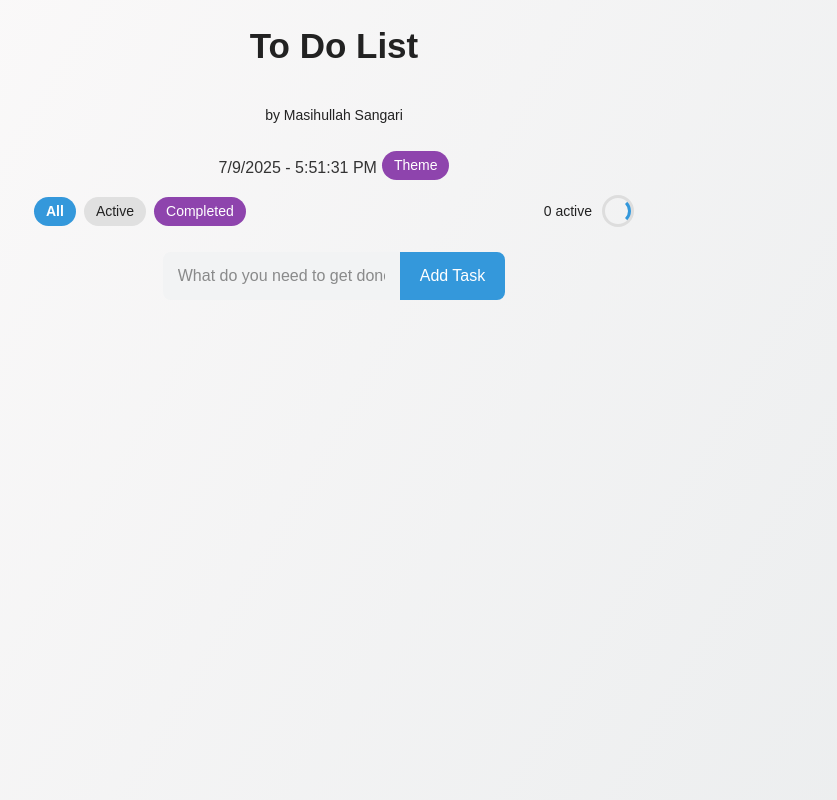
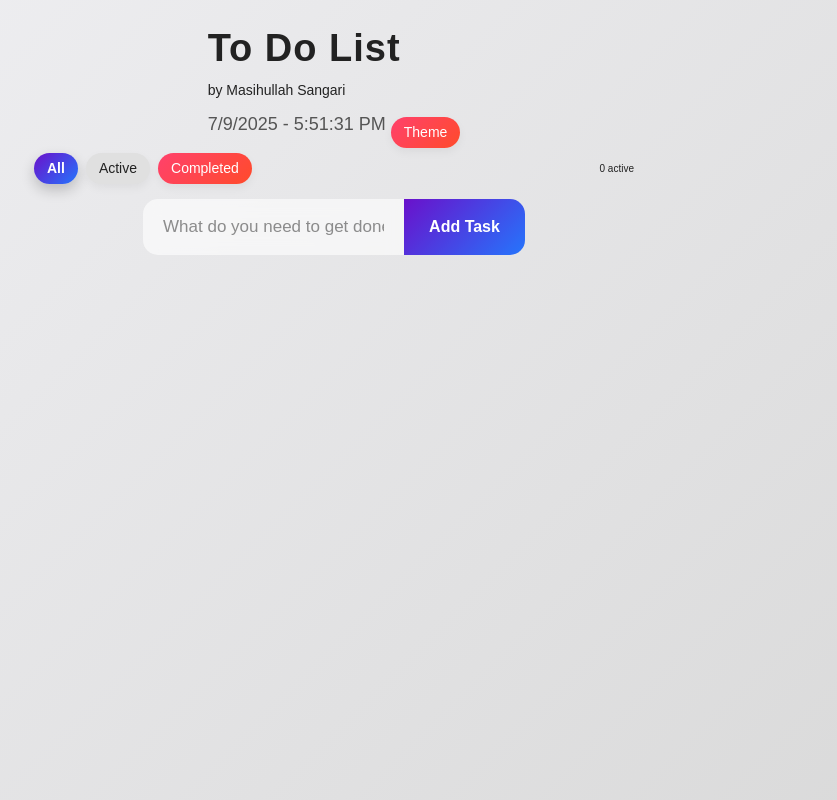
Before and after one commit to BilalSangari/Practice, a React (Vite) app: page / in a window 1280 px wide. Shown: the whole page, without its empty margins (306-1143 px from the left). Built offline with nearby package versions, Linux system fonts and the light colour scheme.

Commit message:
new Styling in Todo.css

```diff
--- a/src/projects/Todo/Todo.css
+++ b/src/projects/Todo/Todo.css
@@ -1,75 +1,78 @@
-/* === Base Layout === */
+/* === Base Styles === */
+body {
+  font-family: "Poppins", "Segoe UI", Roboto, sans-serif;
+  background: #f0f0f3;
+  margin: 0;
+  padding: 0;
+  transition: all 0.4s ease;
+}
+
+.theme-dark body {
+  background: #0f1115;
+}
+
+/* === Todo Container === */
 .todo-container {
-  align-items: center;
   display: flex;
   flex-direction: column;
+  align-items: center;
   min-height: 100vh;
   padding: 2rem;
-  background-image: linear-gradient(120deg, #fdfbfb, #ebedee);
-  color: #222;
-  transition: background 0.3s ease, color 0.3s ease;
+  background: linear-gradient(135deg, #f0f0f3, #d9d9d9);
+  transition: all 0.5s ease;
 }
 
 .theme-dark .todo-container {
-  background-image: linear-gradient(120deg, #001214, #001f29);
+  background: linear-gradient(135deg, #0f1115, #1a1c23);
+}
+
+/* === Header === */
+header h1 {
+  font-size: 3.8rem;
+  font-weight: 700;
+  color: #222;
+  margin-bottom: 0.3rem;
+  letter-spacing: 1px;
+}
+
+.theme-dark header h1 {
   color: #f5f5f5;
 }
 
-header {
-  align-items: center;
-  display: flex;
-  flex-direction: column;
-  justify-content: space-between;
-  min-height: 20vh;
-  width: 100%;
-  text-align: center;
-}
-
-header h1 {
-  font-size: 3.5rem;
-  font-weight: 700;
-  margin-bottom: 0.3rem;
-  font-family: "Poppins", sans-serif;
+.author {
+  font-size: 1.4rem;
+  font-weight: 500;
+  margin-bottom: 1rem;
+  transition: color 0.3s ease;
   color: #222;
 }
 
-.theme-dark header h1 {
-  color: #fff;
-}
-
-/* === Author Name === */
-.author {
-  font-size: 1.4rem;
-  font-weight: 500;
-  margin-top: 0.5rem;
-  transition: color 0.3s ease;
-  color: #222; /* blackish in light mode */
-}
-
 .theme-dark .author {
-  color: #f5f5f5; /* whiteish in dark mode */
+  color: #f5f5f5;
 }
 
 /* === Date & Time === */
 .date-time {
-  font-size: 1.6rem;
+  font-size: 1.8rem;
   font-weight: 500;
   font-family: "Poppins", sans-serif;
-  margin-top: 0.6rem;
-  color: #333;
-}
-.theme-dark .date-time {
-  color: #ddd;
+  color: #555;
+  margin-bottom: 1.5rem;
+  transition: color 0.3s ease;
 }
 
-/* === Toolbar (Chips + Progress) === */
+.theme-dark .date-time {
+  color: #ccc;
+}
+
+/* === Toolbar === */
 .toolbar {
   display: flex;
   justify-content: space-between;
   align-items: center;
   width: 100%;
   max-width: 600px;
-  margin: 1.5rem 0;
+  margin-bottom: 1.5rem;
 }
 
 .chips {
@@ -80,121 +83,92 @@ header h1 {
 .chip {
   font-size: 1.4rem;
   font-weight: 500;
-  font-family: "Poppins", sans-serif;
-  padding: 0.4rem 1.2rem;
+  padding: 0.5rem 1.3rem;
   border-radius: 999px;
   background: #e0e0e0;
   color: #222;
+  cursor: pointer;
+  transition: all 0.3s ease;
+  box-shadow: 0 4px 10px rgba(0, 0, 0, 0.05);
+}
+
+.chip.active {
+  background: linear-gradient(135deg, #6a11cb, #2575fc);
+  color: #fff;
+  font-weight: 600;
+  box-shadow: 0 6px 14px rgba(0, 0, 0, 0.2);
+}
+
+.theme-dark .chip {
+  background: #333;
+  color: #eee;
+}
+
+.theme-dark .chip.active {
+  background: linear-gradient(135deg, #8e44ad, #3498db);
+  color: #fff;
+}
+
+/* Theme Button */
+.chip:last-child {
+  background: linear-gradient(135deg, #ff416c, #ff4b2b);
+  color: #fff;
+}
+.chip:last-child:hover {
+  transform: scale(1.05);
+  box-shadow: 0 6px 16px rgba(255, 75, 43, 0.4);
+}
+
+/* === Form === */
+form {
+  display: flex;
+  justify-content: center;
+  width: 100%;
+  max-width: 600px;
+  margin-bottom: 2rem;
+}
+
+form input {
+  flex: 1;
+  padding: 15px 20px;
+  font-size: 1.7rem;
+  font-weight: 400;
+  border-radius: 15px 0 0 15px;
   border: none;
+  outline: none;
+  background: rgba(255, 255, 255, 0.6);
+  backdrop-filter: blur(8px);
+  color: #222;
+  transition: all 0.3s ease;
+}
+
+.theme-dark form input {
+  background: rgba(30, 30, 30, 0.6);
+  color: #f5f5f5;
+}
+
+form input:focus {
+  box-shadow: 0 0 10px rgba(52, 152, 219, 0.6);
+}
+
+form button {
+  padding: 15px 25px;
+  font-size: 1.6rem;
+  font-weight: 600;
+  border: none;
+  border-radius: 0 15px 15px 0;
+  background: linear-gradient(135deg, #6a11cb, #2575fc);
+  color: #fff;
   cursor: pointer;
   transition: all 0.3s ease;
 }
 
-.chip.active {
-  background: #3498db;
-  color: #fff;
-  font-weight: 600;
+form button:hover {
+  transform: translateY(-2px);
+  box-shadow: 0 6px 16px rgba(52, 152, 219, 0.5);
 }
 
-.theme-dark .chip {
-  background: #444;
-  color: #eee;
-}
-.theme-dark .chip.active {
-  background: #3498db;
-  color: #fff;
-}
-
-/* Theme Button (last chip) */
-.chip:last-child {
-  background: #8e44ad;
-  color: #fff;
-}
-.chip:last-child:hover {
-  background: #732d91;
-}
-
-/* === Progress Circle === */
-.count {
-  display: flex;
-  align-items: center;
-  gap: 1rem;
-  font-family: "Poppins", sans-serif;
-  font-size: 1.4rem;
-}
-
-.progress {
-  --size: 32px;
-  --value: 0%;
-  width: var(--size);
-  height: var(--size);
-  border-radius: 50%;
-  border: 3px solid #ddd;
-  position: relative;
-}
-.progress span {
-  content: "";
-  position: absolute;
-  inset: 0;
-  border-radius: 50%;
-  border: 3px solid #3498db;
-  clip-path: polygon(50% 50%, 100% 0, 100% 100%);
-  transform: rotate(calc(var(--value) * 3.6deg));
-  transition: transform 0.4s ease;
-}
-
-/* === Form (Input + Button) === */
-form {
-  display: flex;
-  justify-content: center;
-  margin: 1rem 0;
-  width: 100%;
-  max-width: 600px;
-}
-
-form input {
-  flex: 1;
-  padding: 12px 15px;
-  font-size: 1.6rem;
-  font-family: "Poppins", sans-serif;
-  border: none;
-  outline: none;
-  border-radius: 8px 0 0 8px;
-  background: #f2f3f4;
-  color: #222;
-}
-
-.theme-dark form input {
-  background: #333;
-  color: #fff;
-}
-
-form button {
-  padding: 12px 20px;
-  font-size: 1.6rem;
-  font-weight: 500;
-  font-family: "Poppins", sans-serif;
-  border: none;
-  border-radius: 0 8px 8px 0;
-  background: #3498db;
-  color: #fff;
-  cursor: pointer;
-  transition: background 0.3s ease;
-}
-
-form button:hover {
-  background: #2980b9;
-}
-
-/* === Todo List === */
-.myUnOrdList {
-  display: flex;
-  justify-content: center;
-  align-items: center;
-  max-width: 1200px;
-  width: 100%;
-}
-
+/* === Todo List Items === */
 ul {
   list-style: none;
   width: 100%;
@@ -203,30 +177,31 @@ ul {
 }
 
 .todo-item {
+  background: rgba(255, 255, 255, 0.7);
+  backdrop-filter: blur(12px);
+  border-radius: 20px;
   margin: 1rem 0;
-  font-size: 1.6rem;
-  color: #1c2833;
-  border-radius: 12px;
-  background-color: #f2f3f4;
-  padding: 1rem 1.5rem;
+  padding: 1.5rem 2rem;
   display: grid;
   grid-template-columns: 1fr auto auto;
   align-items: center;
   gap: 1rem;
-  transition: background 0.3s ease, transform 0.2s ease;
+  font-size: 1.6rem;
+  font-weight: 500;
+  color: #222;
+  box-shadow: 0 8px 20px rgba(0, 0, 0, 0.1);
+  transition: transform 0.3s ease, box-shadow 0.3s ease;
+}
+
+.theme-dark .todo-item {
+  background: rgba(30, 30, 30, 0.7);
+  color: #f5f5f5;
+  box-shadow: 0 8px 20px rgba(0, 0, 0, 0.4);
 }
 
 .todo-item:hover {
-  transform: translateY(-3px);
-  background: #e8e8e8;
-}
-
-.theme-dark .todo-item {
-  background: #2b2b2b;
-  color: #eee;
-}
-.theme-dark .todo-item:hover {
-  background: #3a3a3a;
+  transform: translateY(-4px);
+  box-shadow: 0 12px 30px rgba(0, 0, 0, 0.2);
 }
 
 .todo-item.completed span {
@@ -234,17 +209,9 @@ ul {
   opacity: 0.6;
 }
 
-/* Todo text */
-.todo-item span {
-  font-size: 1.6rem;
-  font-weight: 500;
-  word-break: break-word;
-}
-
-/* Buttons inside todos */
+/* === Buttons inside todos === */
 .icon-btn {
-  font-size: 2.2rem;
-  cursor: pointer;
+  font-size: 2.4rem;
   width: 3.2rem;
   height: 3.2rem;
   border-radius: 50%;
@@ -252,42 +219,41 @@ ul {
   align-items: center;
   justify-content: center;
   border: none;
-  transition: background 0.3s ease, transform 0.2s ease;
-}
-
-.icon-btn:hover {
-  transform: scale(1.1);
+  cursor: pointer;
+  transition: all 0.3s ease;
 }
 
 .check-btn {
-  background: #2ecc71;
+  background: linear-gradient(135deg, #2ecc71, #27ae60);
   color: #fff;
 }
 .check-btn.active {
-  background: #27ae60;
+  background: linear-gradient(135deg, #27ae60, #1e8449);
 }
 
 .delete-btn {
-  background: #e74c3c;
+  background: linear-gradient(135deg, #e74c3c, #c0392b);
   color: #fff;
 }
 .delete-btn:hover {
-  background: #c0392b;
+  transform: scale(1.1);
+  box-shadow: 0 4px 16px rgba(231, 76, 60, 0.6);
 }
 
 /* === Clear Button === */
 .clear-btn {
-  background-color: #e74c3c;
-  font-size: 1.6rem;
+  background: linear-gradient(135deg, #e74c3c, #c0392b);
+  font-size: 1.7rem;
+  font-weight: 600;
   padding: 1rem 2rem;
-  border-radius: 8px;
+  border-radius: 15px;
   border: none;
-  margin-top: 1.5rem;
-  color: #fff;
+  margin-top: 2rem;
   cursor: pointer;
-  transition: background 0.3s ease, transform 0.2s ease;
+  transition: all 0.3s ease;
 }
+
 .clear-btn:hover {
-  background-color: #8d1407;
   transform: translateY(-2px);
+  box-shadow: 0 6px 20px rgba(231, 76, 60, 0.6);
 }
```
